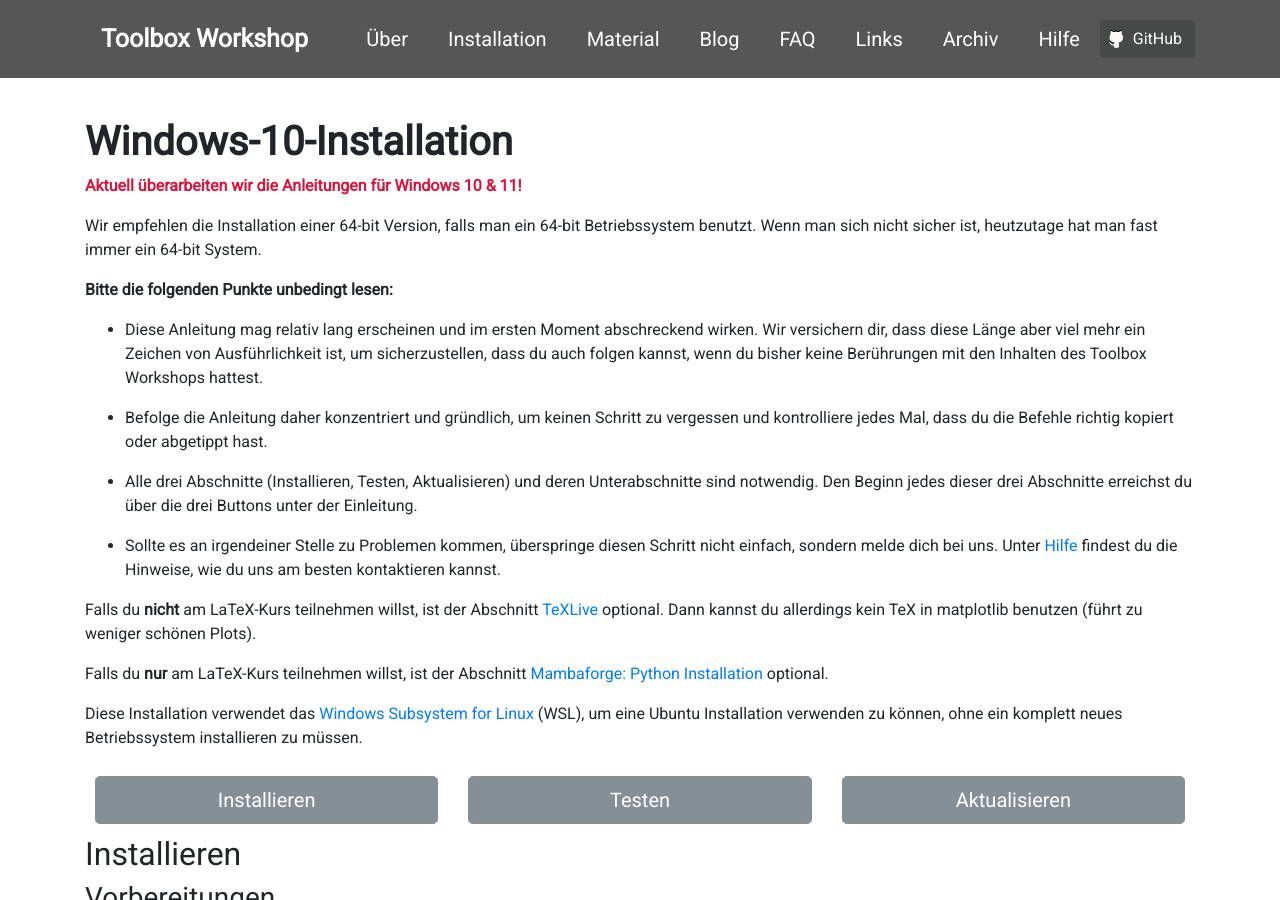
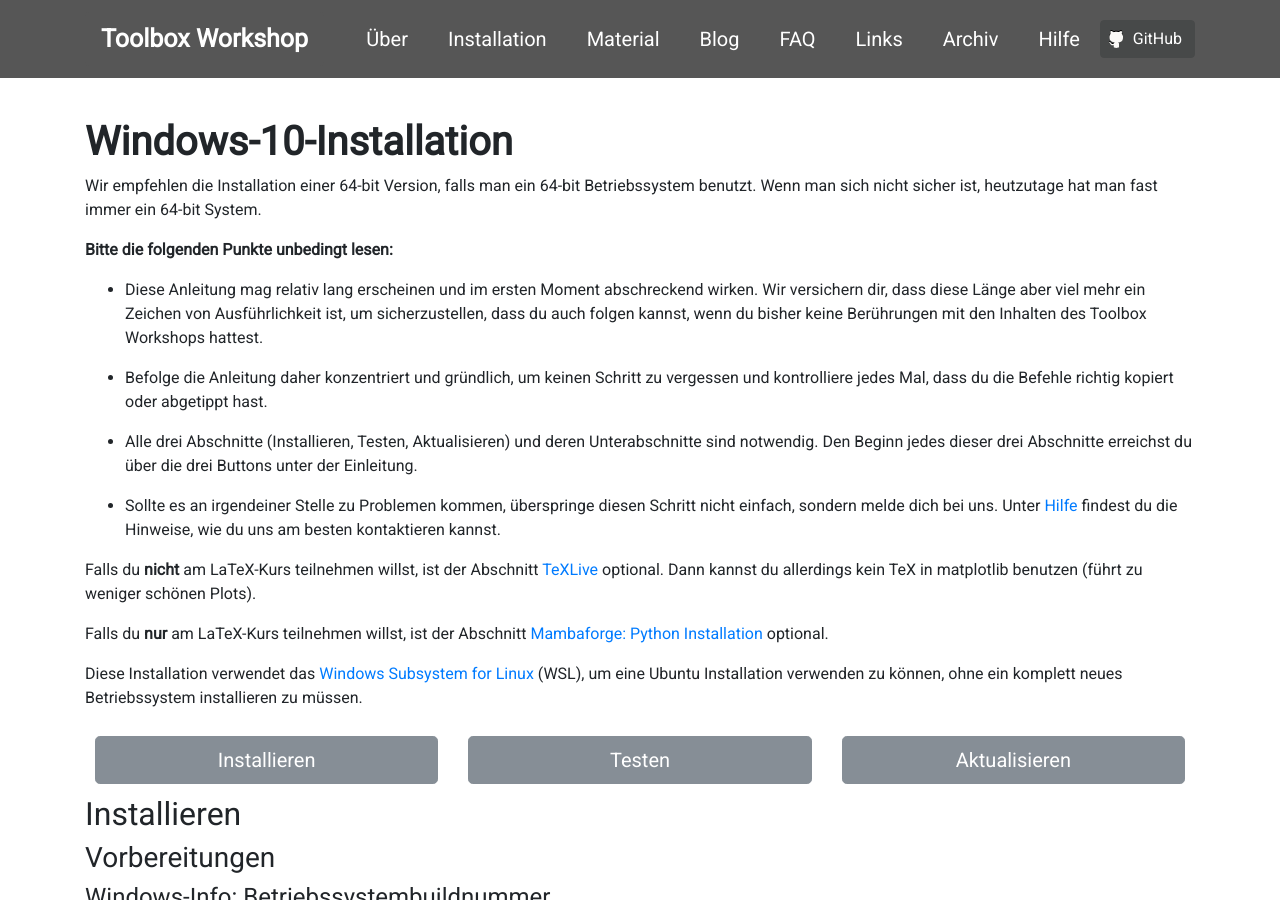
Before and after one commit to pep-dortmund/homepage-toolbox, a Jekyll site: the page built from install/windows.md, in a window 1280 px wide and 900 px high. Built offline with Jekyll 4.4.1, drawn with Linux system fonts in a browser that asks for light colours; nearby versions of some CDN libraries; some of the changed text lies outside the part shown.

Commit message:
changes to windows 10 I noted going through w11

```diff
--- a/install/windows.md
+++ b/install/windows.md
@@ -2,7 +2,6 @@
 layout: default
 title: Windows-10-Installation
 ---
-<span style="color:crimson"> __Aktuell überarbeiten wir die Anleitungen für Windows 10 & 11!__ </span>
 
 Wir empfehlen die Installation einer 64-bit Version, falls man ein 64-bit Betriebssystem benutzt.
 Wenn man sich nicht sicher ist, heutzutage hat man fast immer ein 64-bit System.
@@ -279,7 +278,7 @@ sudo apt update
 Die Ausführung dieses Befehls kann einige Zeit in Anspruch nehmen und setzt eine
 Internetverbindung voraus.
 
-Befehle die mit `sudo` beginnen, erfordern besondere Zugriffsrechte. Daher muss zunächst immer
+Befehle, die mit `sudo` beginnen, erfordern besondere Zugriffsrechte. Daher muss zunächst immer
 das Linux-Benutzerpasswort (**nicht** notwendigerweise das Windows-Benutzerpasswort) eingegeben werden.
 
 <img alt="" src="/img/unix/unix-1.png" class="screenshot" />
@@ -573,7 +572,7 @@ Anschließend kann das schon geöffnete Terminal mit einem Klick auf die Müllto
 
 <img alt="" src="/img/vscodium/vscode-terminal-3.png" class="screenshot" />
 
-Wird nun erneut ein Terminal mit `Strg + Shift + ö` geöffnet, so sollte dieses nun wie das (mittlerweile)
+Wird nun erneut ein Terminal mit `Strg` + `Shift` + `ö` geöffnet, so sollte dieses nun wie das (mittlerweile)
 gewohnte Terminal aussehen:
 
 <img alt="" src="/img/vscodium/vscode-terminal-4.png" class="screenshot" />
```
